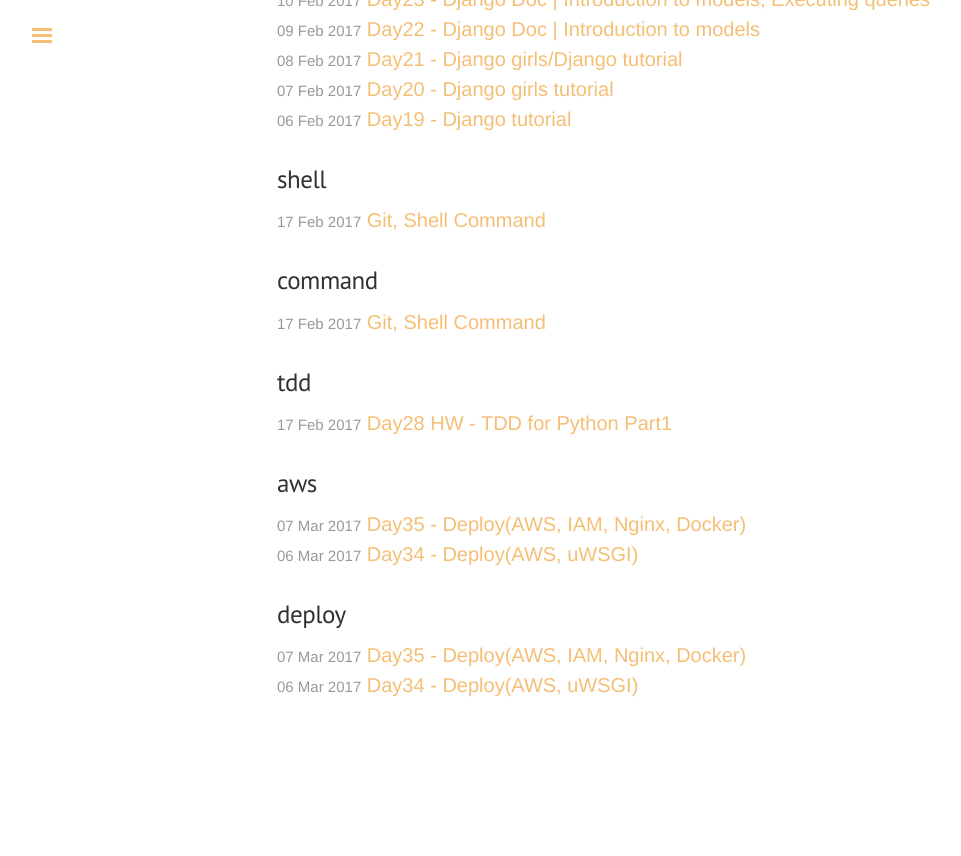
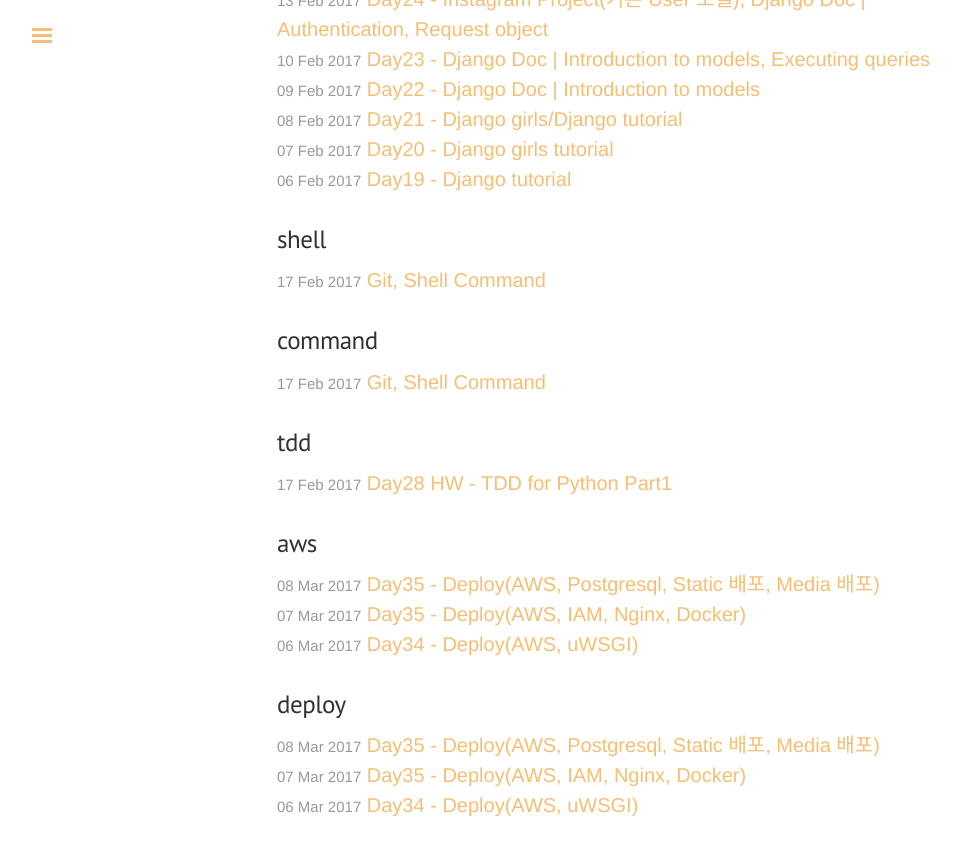
Before and after one commit to pinstinct/pinstinct.github.com, a Jekyll site: the page built from tags.html, in a window 1280 px wide and 900 px high, scrolled down 17962 px. Shown: the top 856 px of the window, without its empty margins (3-964 px from the left). Built offline with Jekyll 4.4.1, drawn with Linux system fonts in a browser that asks for light colours; before the commit the page ends 18742 px from its top, so only the background shows below that; some of the changed text lies outside the part shown.

Commit message:
wps36 post

```diff
--- a/_posts/2017-03-08-wps-36.md
+++ b/_posts/2017-03-08-wps-36.md
@@ -1,3 +1,9 @@
+---
+layout: post
+title: Day35 - Deploy(AWS, Postgresql, Static 배포, Media 배포)
+categories: wps
+tags: [fastcampus, aws, deploy, code]
+---
 
 
 ## 데이터베이스 변경, Postgresql
@@ -415,7 +421,7 @@
 
 
 
-## Media 추가
+## Media 배포
 
 ### 데이터베이스
 
```
